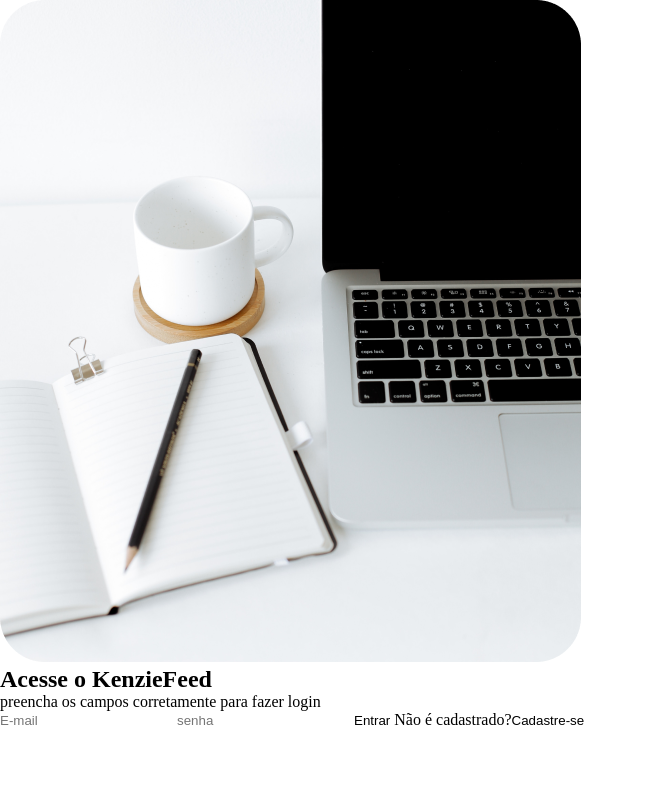
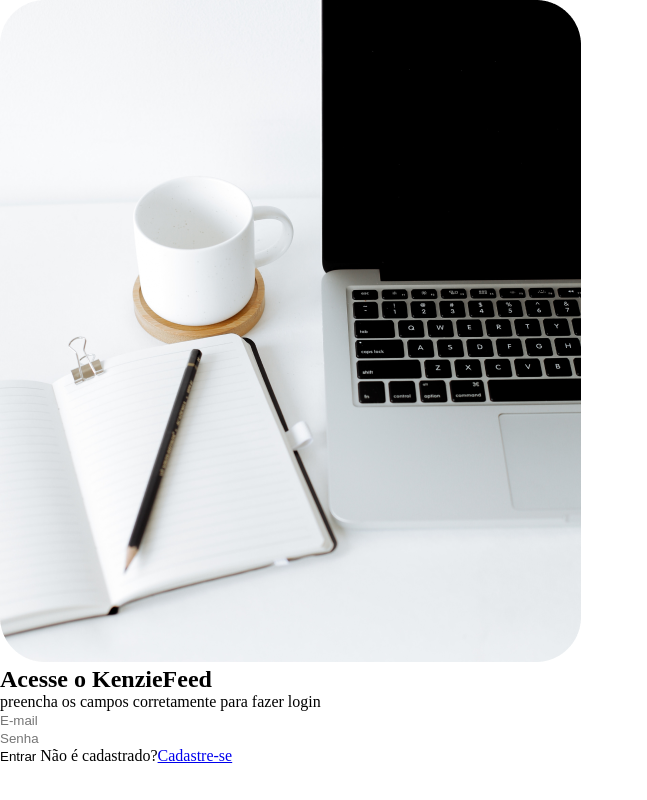
Before and after one commit to Kenzie-Academy-Brasil-Developers/kenzie-feed-entrega-grupo-4, a React (Vite) app: page / in a window 1280 px wide. Shown: the whole page, without its empty margins (0-647 px from the left). Built offline with nearby package versions, Linux system fonts and the light colour scheme; no server answers.

Commit message:
refactor: LoginForm on LoginPage

```diff
--- /dev/null
+++ b/src/components/Forms/Input/index.jsx
@@ -0,0 +1,10 @@
+import { forwardRef } from "react";
+
+export const Input = forwardRef(({ error, ...rest }, ref) => {
+  return (
+    <div>
+      <input ref={ref} {...rest} />
+      {error ? <p>{error.message}</p> : null}
+    </div>
+  );
+});
--- /dev/null
+++ b/src/components/Forms/LoginForm/index.jsx
@@ -0,0 +1,45 @@
+import { useForm } from "react-hook-form";
+import { Input } from "../Input";
+import { zodResolver } from "@hookform/resolvers/zod";
+import { loginFormSchema } from "./loginFormSchema";
+import { useState } from "react";
+import { Link } from "react-router-dom";
+
+export const LoginForm = () => {
+  const {
+    register,
+    handleSubmit,
+    formState: { errors },
+    reset,
+  } = useForm({
+    resolver: zodResolver(loginFormSchema),
+  });
+
+  const [loading, setLoading] = useState(false);
+
+  const submit = (formData) => {
+    // console.log(formData);
+  };
+
+  return (
+    <form onSubmit={handleSubmit(submit)}>
+      <Input
+        type={"email"}
+        placeholder={"E-mail"}
+        {...register("email")}
+        error={errors.email}
+        disabled={loading}
+      />
+      <Input
+        type={"password"}
+        placeholder={"Senha"}
+        {...register("password")}
+        error={errors.password}
+        disabled={loading}
+      />
+      <button type="submit">{!loading ? "Entrar" : "Entrando..."}</button>
+      <span> Não é cadastrado?</span>
+      <Link to={"/register"}>Cadastre-se</Link>
+    </form>
+  );
+};
--- /dev/null
+++ b/src/components/Forms/LoginForm/loginFormSchema.js
@@ -0,0 +1,9 @@
+import { z } from "zod";
+
+export const loginFormSchema = z.object({
+  email: z
+    .string()
+    .nonempty("O campo email é obrigatório")
+    .email("Forneça um e-mail válido"),
+  password: z.string().nonempty("O campo senha é obrigatório"),
+});
--- a/src/components/form/FormPassword/index.jsx
+++ /dev/null
@@ -1,23 +0,0 @@
-import {  useState } from "react";
-import { MdVisibility, MdVisibilityOff } from "react-icons/md";
-
-export const FormPassword = () => {
-  const [isHidden, setIsHidden] = useState(true);
-
-  return (
-    <fieldset>
-        <div>
-          <input
-            type={isHidden ? "password" : "text"}
-          />
-          <button
-            type="button"
-            onClick={() => setIsHidden(!isHidden)}
-          >
-            {isHidden ? <MdVisibility /> : <MdVisibilityOff />}
-          </button>
-        </div>
-        {/* {error ? <p>{error.message}</p> : null} */}
-    </fieldset>
-  );
-};
--- /dev/null
+++ b/src/components/form/InputPassword/index.jsx
@@ -0,0 +1,18 @@
+import { useState } from "react";
+import { MdVisibility, MdVisibilityOff } from "react-icons/md";
+
+export const InputPassword = () => {
+  const [isHidden, setIsHidden] = useState(true);
+
+  return (
+    <fieldset>
+      <div>
+        <input type={isHidden ? "password" : "text"} />
+        <button type="button" onClick={() => setIsHidden(!isHidden)}>
+          {isHidden ? <MdVisibility /> : <MdVisibilityOff />}
+        </button>
+      </div>
+      {/* {error ? <p>{error.message}</p> : null} */}
+    </fieldset>
+  );
+};
--- a/src/pages/LoginPage/index.jsx
+++ b/src/pages/LoginPage/index.jsx
@@ -1,12 +1,7 @@
-import { useForm } from "react-hook-form";
-import loginImage from "./LoginImage.png";
-
+import loginImage from "../../assets/LoginImage.png";
+import { LoginForm } from "../../components/Forms/LoginForm";
 
 export const LoginPage = () => {
-  const { register, handleSubmit } = useForm({});
-
-  const submit = (formData) => {
-  };
   return (
     <main>
       <section>
@@ -14,17 +9,7 @@ export const LoginPage = () => {
         <div>
           <h1>Acesse o KenzieFeed</h1>
           <span>preencha os campos corretamente para fazer login</span>
-          <form onSubmit={handleSubmit(submit)}>
-            <input type="text" placeholder="E-mail" {...register("email")} />
-            <input
-              type="password"
-              placeholder="senha"
-              {...register("password")}
-            />
-            <button type="submit">Entrar</button>
-            <span> Não é cadastrado?</span>
-            <button type="button">Cadastre-se</button>
-          </form>
+          <LoginForm />
         </div>
       </section>
     </main>
--- a/src/pages/RegisterPage/index.jsx
+++ b/src/pages/RegisterPage/index.jsx
@@ -2,13 +2,13 @@
 // import { useForm } from "react-hook-form";
 // import { zodResolver } from "@hookform/resolvers/zod";
 // import { formSchema } from "./formSchema";
-import React from "react";
 // import { UserContext } from "../../providers/userContext";
 // import { useContext } from "react";
 import { FormText } from "../../components/form/FormText";
-import { FormPassword } from "../../components/form/FormPassword";
+import React from "react";
+
+import { InputPassword } from "../../components/form/InputPassword";
 // import styles from "./style.module.scss";
-
 
 export const RegisterPage = () => {
   // const { registerUser } = useContext(UserContext);
@@ -33,22 +33,14 @@ export const RegisterPage = () => {
 
         <div>
           <form>
-              <FormText
-              id={"name"}
-              type={"text"}
-              placeholder={"Nome"}
-              />
-              <FormText
-               id={"email"}
-               type={"email"}
-               placeholder={"Email"}
-              />
-              <FormPassword
+            <FormText id={"name"} type={"text"} placeholder={"Nome"} />
+            <FormText id={"email"} type={"email"} placeholder={"Email"} />
+            <InputPassword
               id={"password"}
               type={"password"}
               placeholder={"Senha"}
             />
-              <FormPassword
+            <InputPassword
               id={"password"}
               type={"password"}
               placeholder={"Confirmar senha"}
```
Also changed, not shown: src/assets/LoginImage.png (renamed from src/pages/LoginPage/LoginImage.png), src/components/form/InputPassword/style.module.scss (renamed from src/components/form/FormPassword/style.module.scss). Lines whose indentation alone changed are shown as unchanged.
